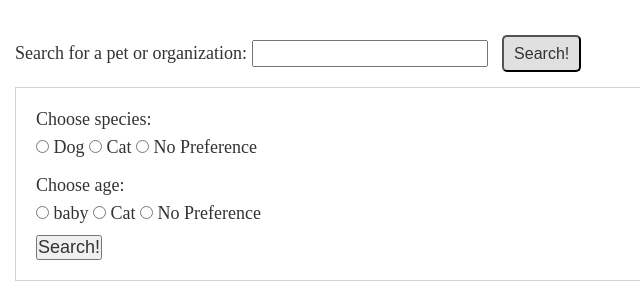
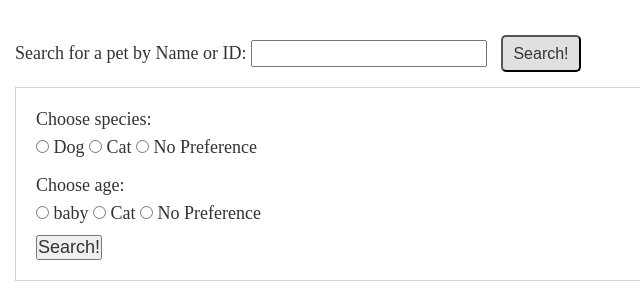
Before and after one commit to RyanThen/js-apps, a plain HTML site: page pet-adopter/index.html in a window 1280 px wide. Shown: the full height of the page, 0-640 px from the left. Drawn offline with Linux system fonts and the light colour scheme; no server answers.

Commit message:
Modified text on form

```diff
--- a/pet-adopter/index.html
+++ b/pet-adopter/index.html
@@ -16,7 +16,7 @@
     <!-- Text search -->
     <form class="search-form">
       <div class="search-form__search-container">
-        <label for="searchInput">Search for a pet or organization: </label>
+        <label for="searchInput">Search for a pet by Name or ID: </label>
         <input type="text" name="searchInput" id="main-search" required>
       </div>
       <div class="search-form__submit-container">
```
